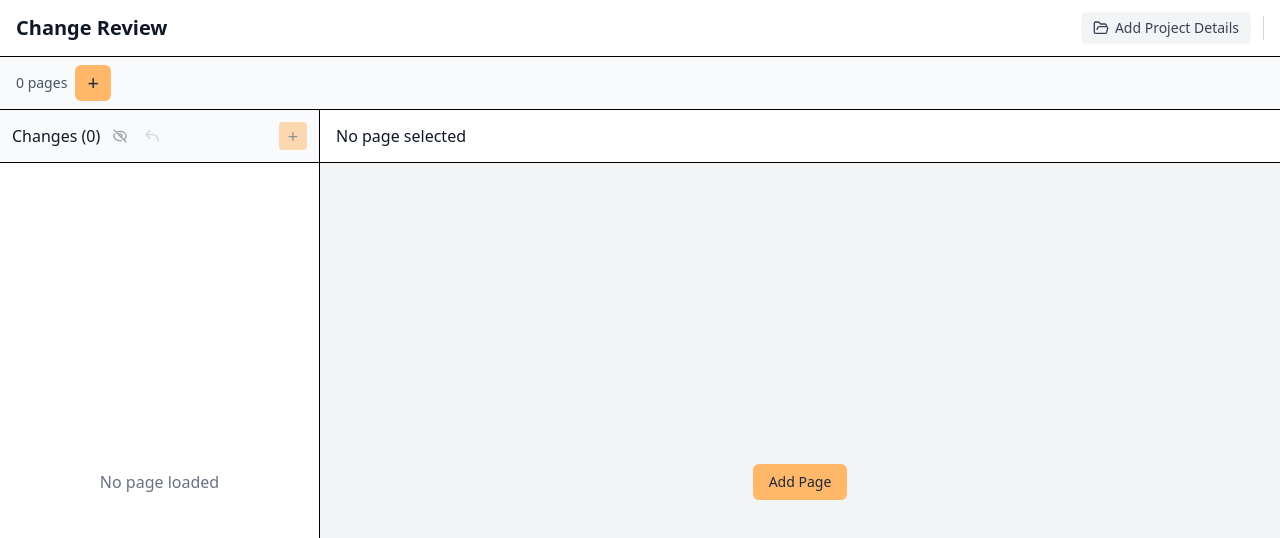
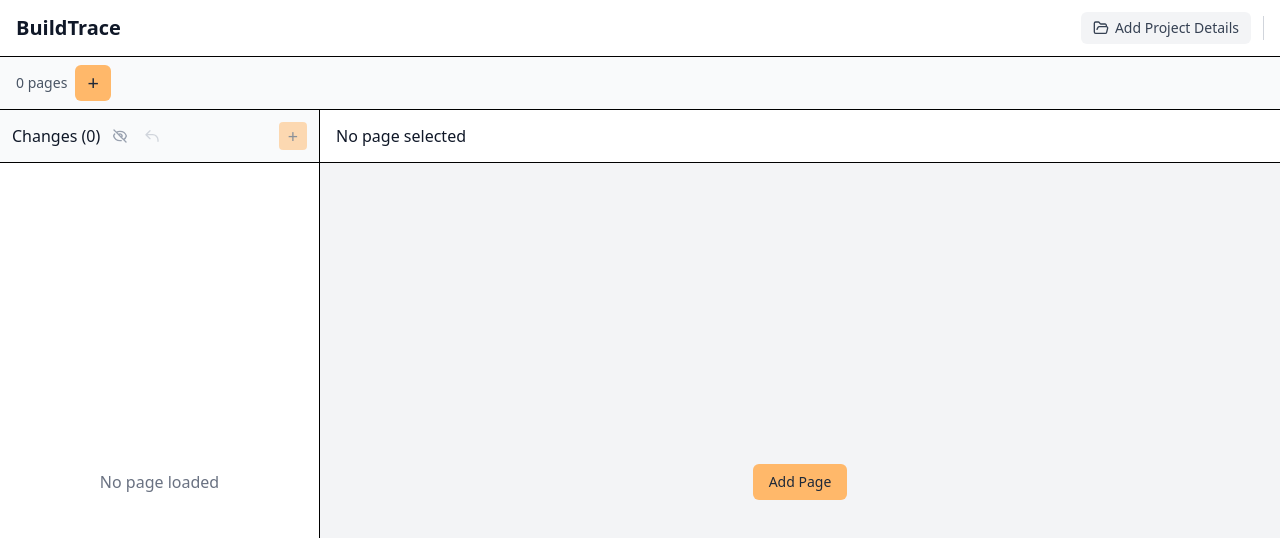
Before and after one commit to az16-svg/reviewapp, a Next.js app: page / in a window 1280 px wide. Shown: the top 538 px of the page. Built offline with nearby package versions, Linux system fonts and the light colour scheme.

Commit message:
BuildTrace

```diff
--- a/app/layout.tsx
+++ b/app/layout.tsx
@@ -3,7 +3,7 @@
 import './globals.css';
 
 export const metadata: Metadata = {
-  title: 'Change Review',
+  title: 'BuildTrace',
   description: 'Review and edit vision analysis change detection results',
 };
 
--- a/app/page.tsx
+++ b/app/page.tsx
@@ -454,7 +454,7 @@
       {/* Header */}
       <header className="flex-shrink-0 px-4 py-3 border-b bg-white flex items-center justify-between">
         <div>
-          <h1 className="text-xl font-bold text-gray-900">Change Review</h1>
+          <h1 className="text-xl font-bold text-gray-900">BuildTrace</h1>
         </div>
         <div className="flex items-center gap-3">
           <ProjectContextButton
```
